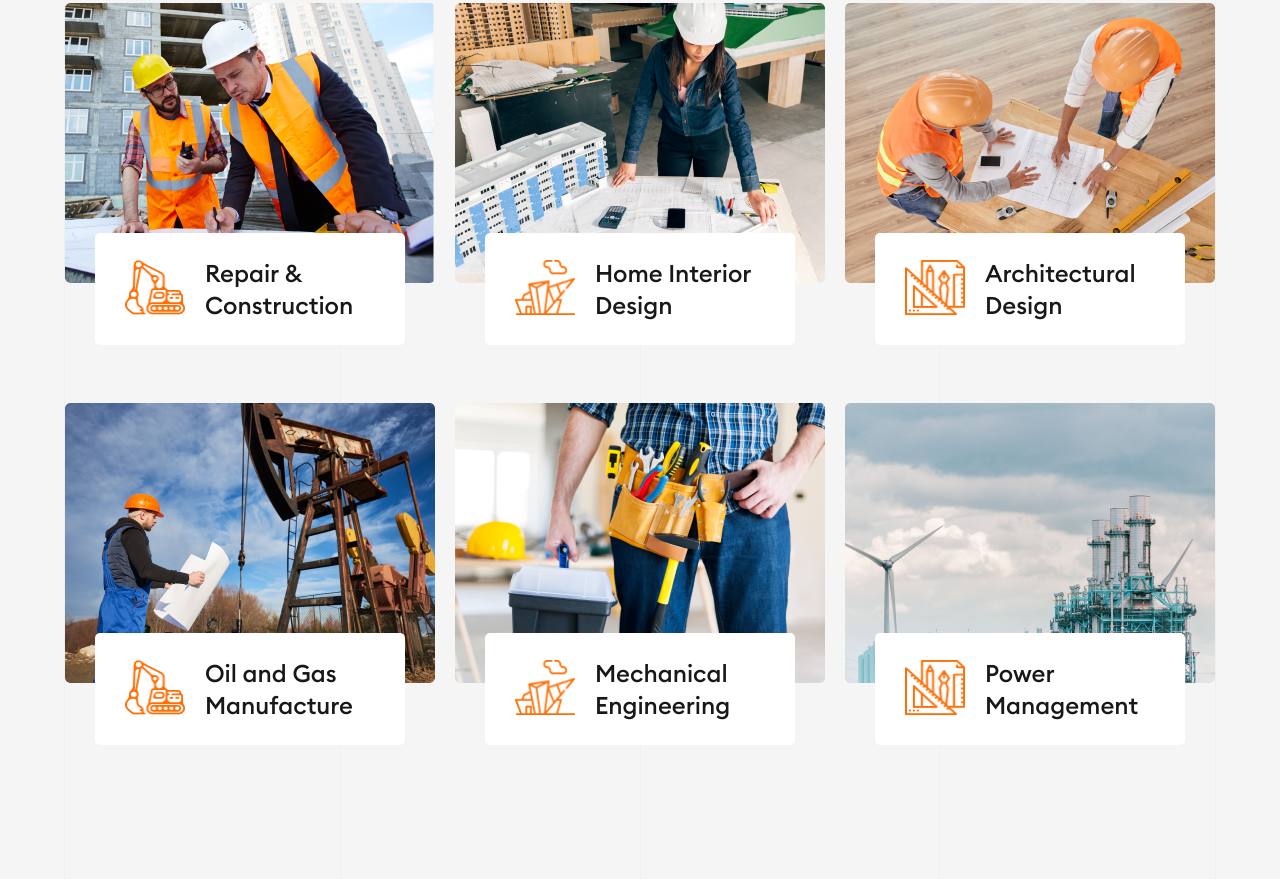
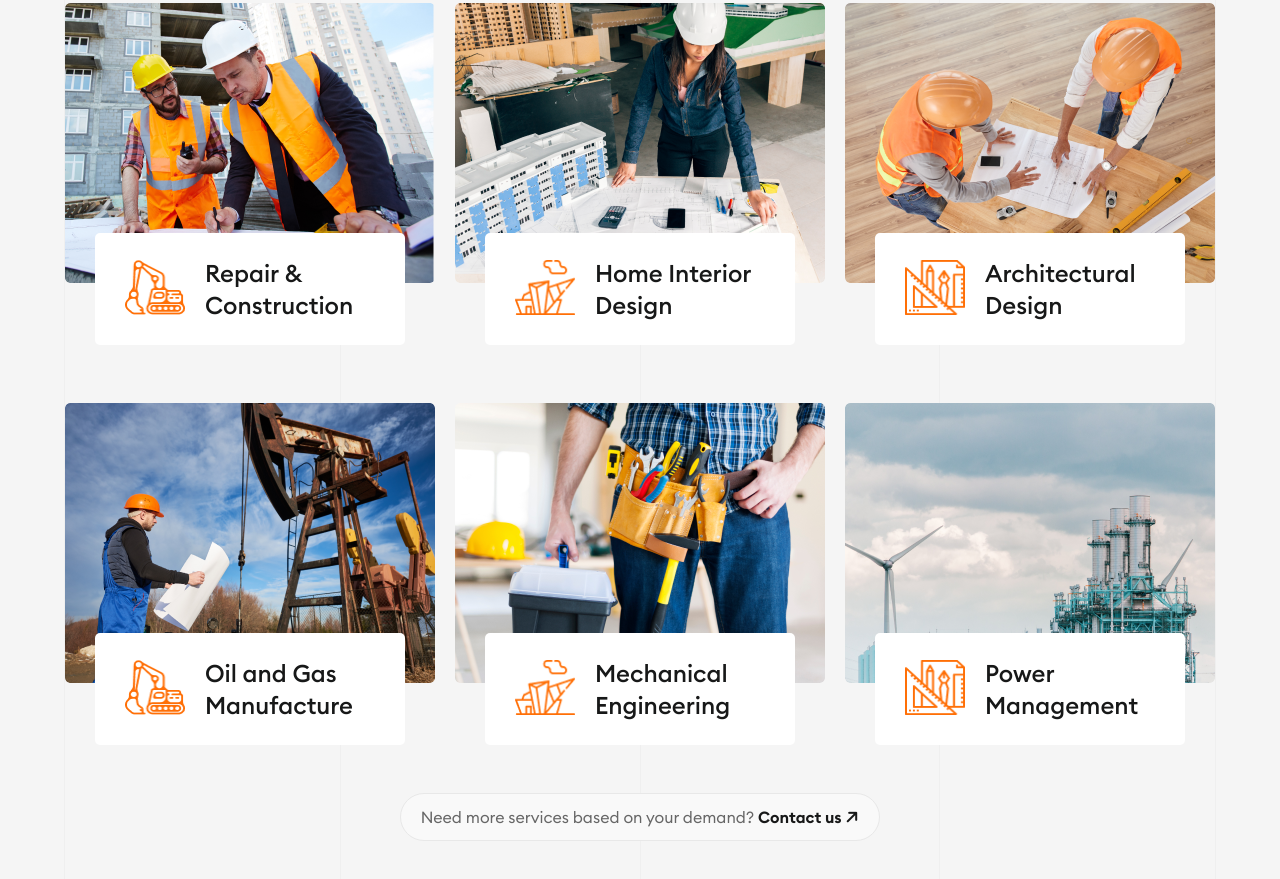
Before and after one commit to Ashfatul/wealcoder_intern_test, a plain HTML site: page index.html in a window 1280 px wide. Shown: the part 786-1665 px from the top of the page. Drawn offline with Linux system fonts and the light colour scheme.

Commit message:
contact us

```diff
--- a/index.html
+++ b/index.html
@@ -305,6 +305,14 @@
                   </div>
                </div>
                <!-- Single Service Card Item End -->
+
+               <div class="contact-us">
+                  Need more services based on your demand?
+                  <a href="#" class="contact-us-link"
+                     >Contact us
+                     <i class="fa-solid fa-arrow-right contact-arrow"></i
+                  ></a>
+               </div>
             </div>
          </section>
          <!-- Service Card Section End -->
--- a/style.css
+++ b/style.css
@@ -427,4 +427,37 @@ select.language-selector {
    left: 24px;
 }
 
+.contact-us {
+   font-style: normal;
+   font-weight: 400;
+   font-size: 16px;
+   line-height: 26px;
+   text-align: center;
+   color: #666666;
+   background: #f9f9f9;
+   border: 1px solid #e8e8e8;
+   border-radius: 50px;
+   padding: 10px 20px;
+   margin: 0px 10%;
+   z-index: 1;
+}
+
+a.contact-us-link {
+   color: #171818;
+   font-weight: 600;
+   text-decoration: none;
+}
+
+a.contact-us-link:hover {
+   color: #f68a0a;
+}
+
+.contact-arrow {
+   transform: rotate(-45deg);
+}
+
+a.contact-us-link:hover > .contact-arrow {
+   transform: rotate(0deg);
+   color: #f68a0a;
+}
 /* CSS For Service Card End */
```
